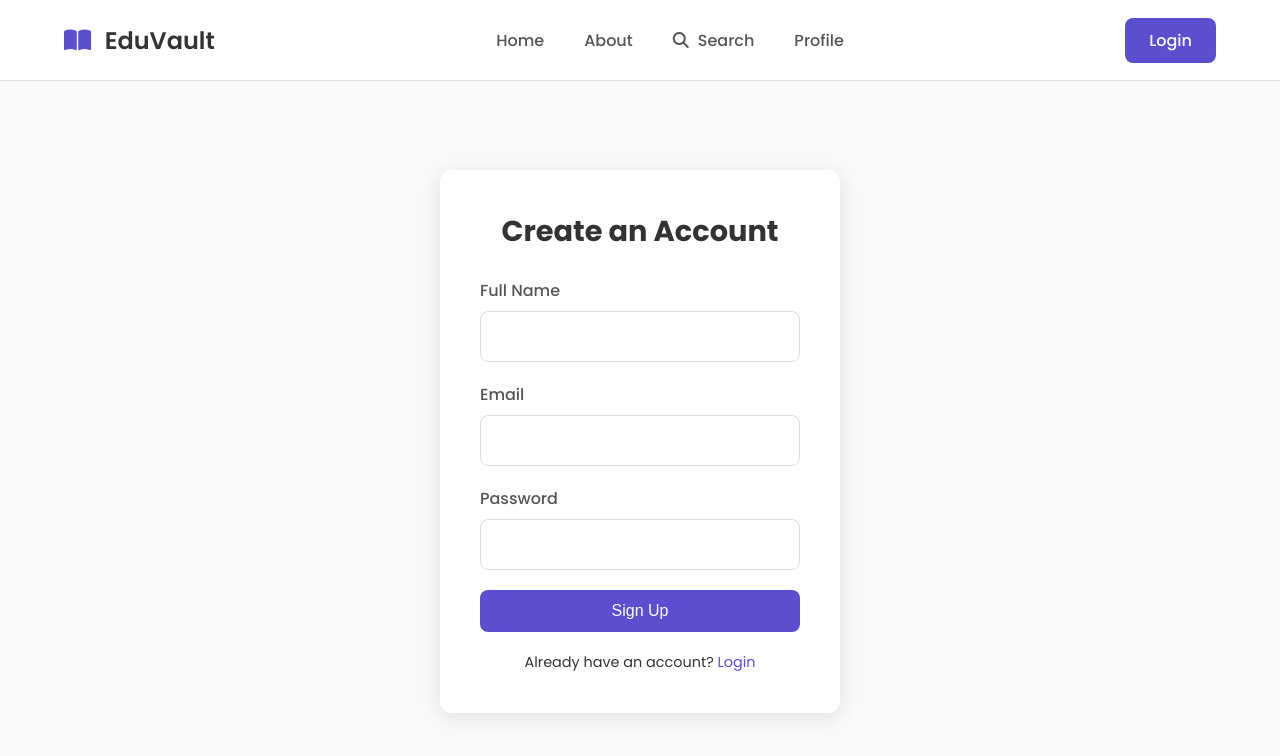
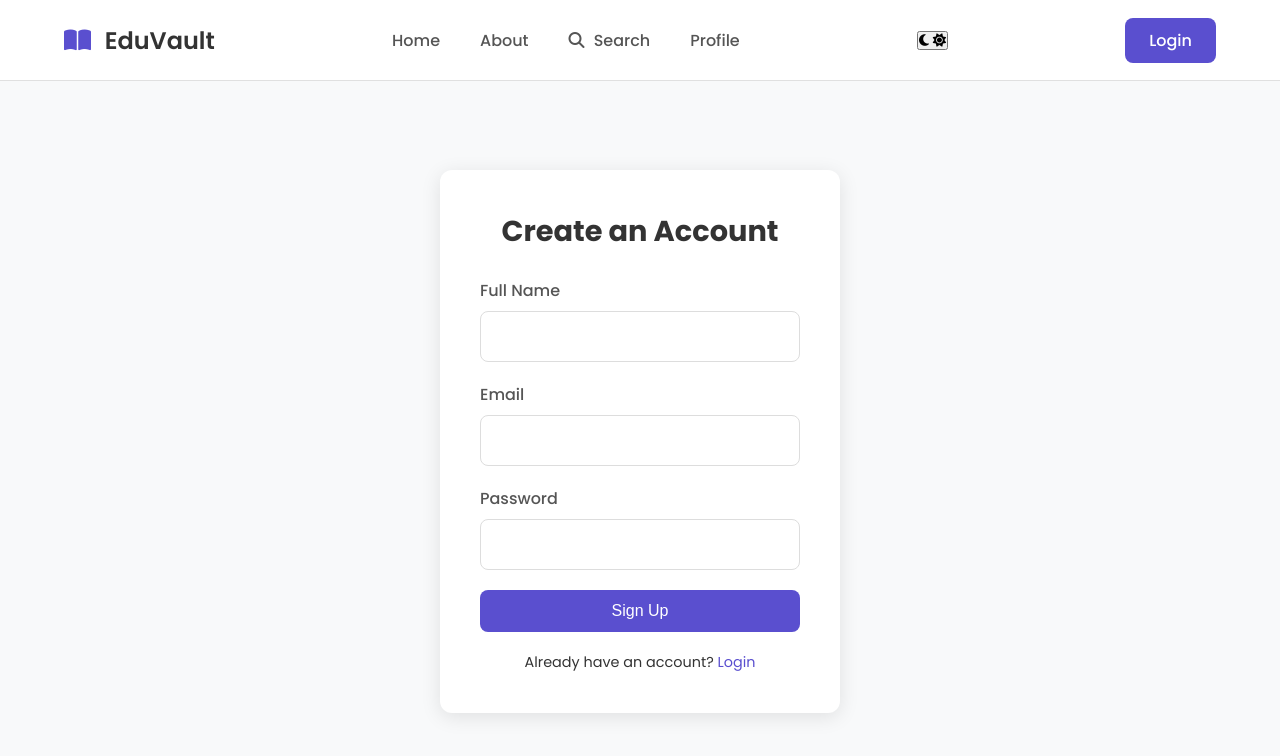
Before and after one commit to Aniket07kumar/Eduvault_solution-to-all, a website: page signup.html in a window 1280 px wide. Drawn offline with Linux system fonts and the light colour scheme.

Commit message:
Update signup.html

```diff
--- a/signup.html
+++ b/signup.html
@@ -6,11 +6,11 @@
     <title>Sign Up - EduVault</title>
     <link rel="stylesheet" href="style.css">
     <link rel="preconnect" href="https://fonts.googleapis.com">
-    <link rel="preconnect" href="https://fonts.gstatic" crossorigin>
+    <link rel="preconnect" href="https://fonts.gstatic.com" crossorigin>
     <link href="https://fonts.googleapis.com/css2?family=Poppins:wght@400;500;600;700&display=swap" rel="stylesheet">
     <link rel="stylesheet" href="https://cdnjs.cloudflare.com/ajax/libs/font-awesome/6.5.2/css/all.min.css">
 </head>
-<body>
+<body class="fade-in">
 
     <header class="main-header">
         <nav class="navbar">
@@ -23,6 +23,12 @@
                 <li><a href="search-results.html"><i class="fa-solid fa-magnifying-glass"></i> Search</a></li>
                 <li><a href="profile.html">Profile</a></li>
             </ul>
+
+            <button class="theme-toggle" id="theme-toggle" title="Toggle dark/light mode">
+                <i class="fa-solid fa-moon"></i>
+                <i class="fa-solid fa-sun"></i>
+            </button>
+
             <a href="login.html" class="btn-login">Login</a>
             <button class="hamburger" id="hamburger">
                 <i class="fa-solid fa-bars"></i>
```
